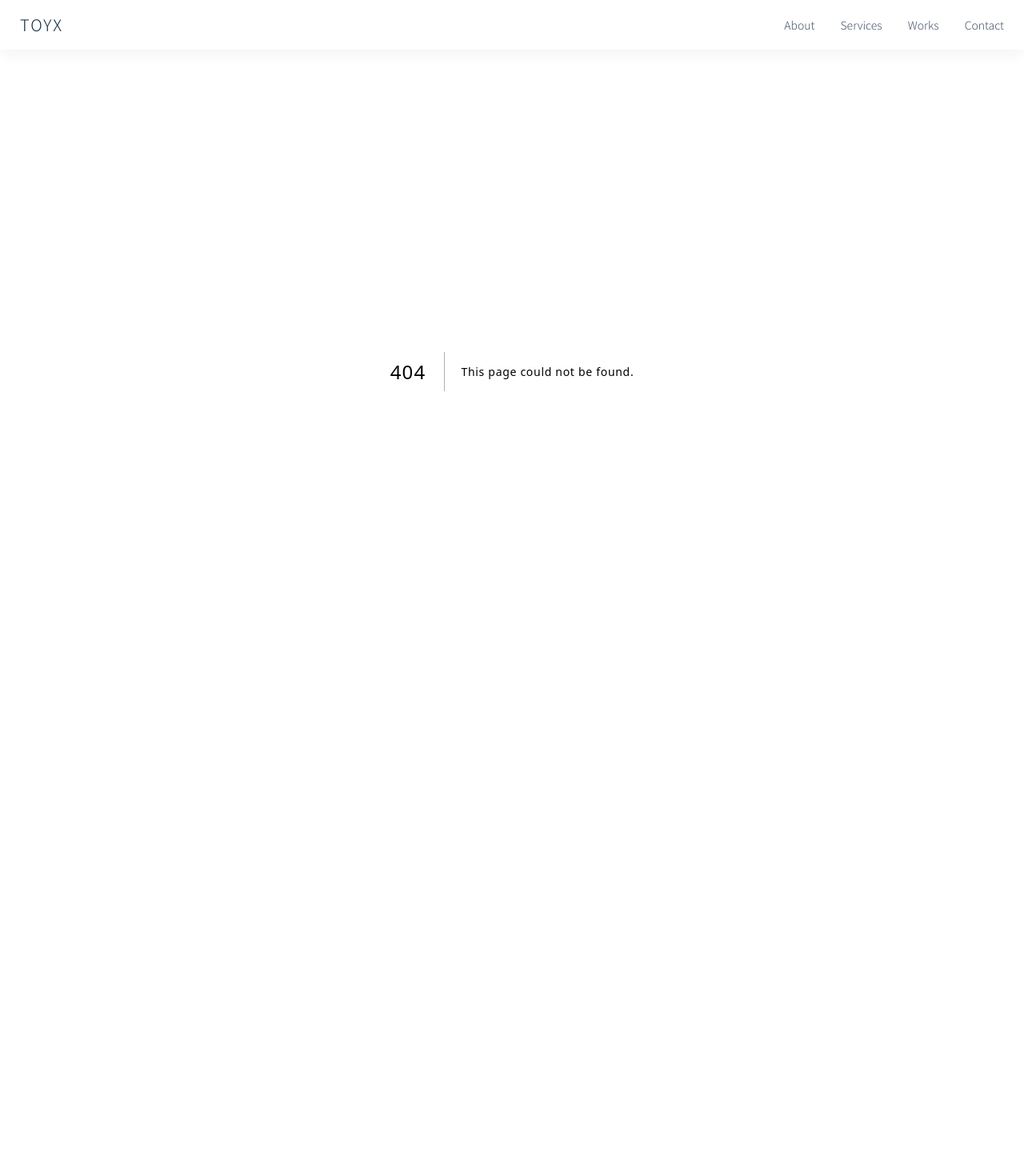
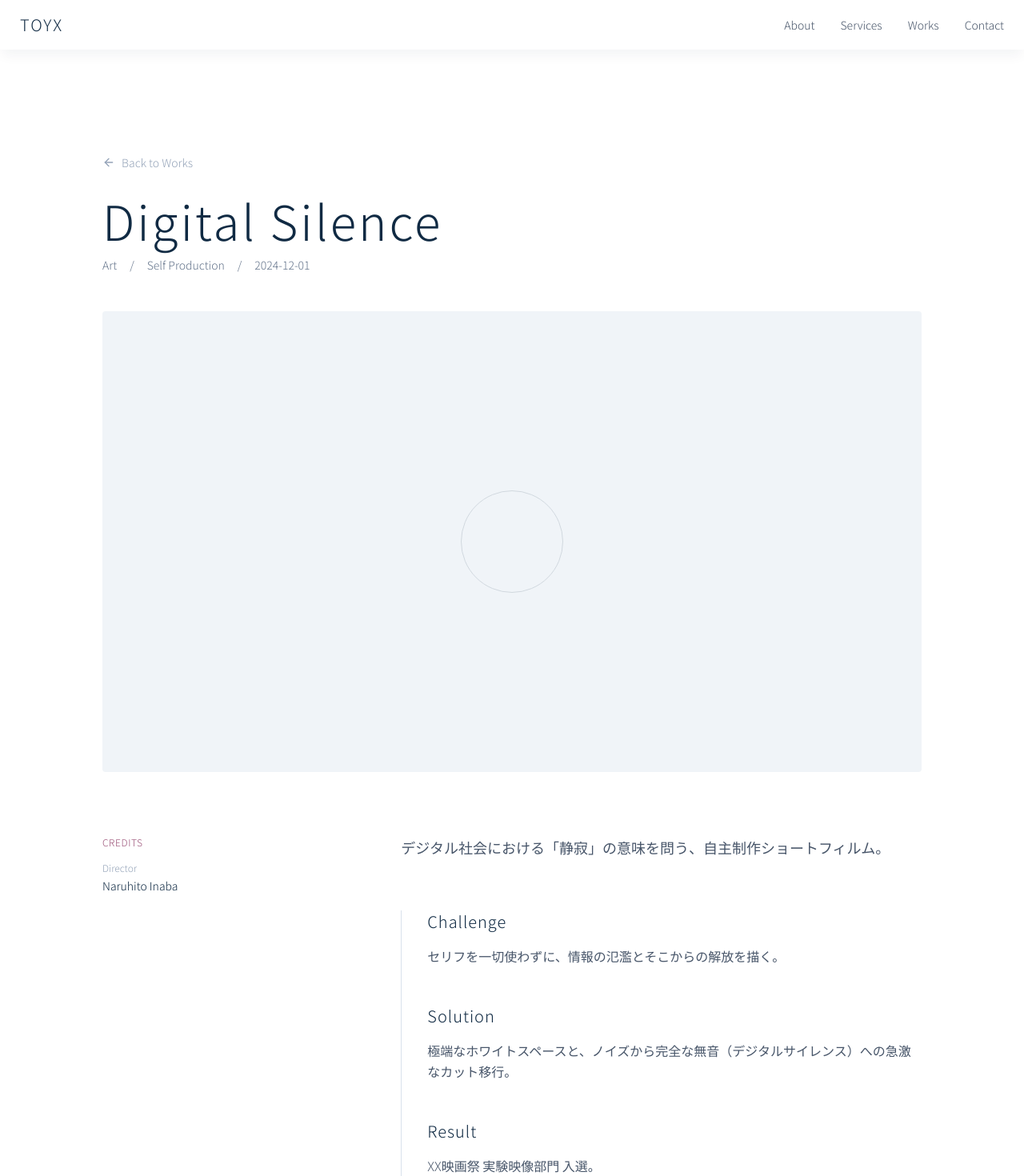
Before and after one commit to narunax/TOYX, a Next.js app: page /works/digital-silence in a window 1280 px wide. Before the commit this address had no page. Shown: the top 1470 px of the page at 80% size. Before the commit the page ends 864 px from the top, so only its background shows below. Built offline with nearby package versions, Linux system fonts and the light colour scheme.

Commit message:
feat: implement work detail page

```diff
--- /dev/null
+++ b/src/app/works/[slug]/page.tsx
@@ -0,0 +1,124 @@
+import { notFound } from "next/navigation";
+import Link from "next/link";
+import { ArrowLeft } from "lucide-react";
+import { getWorkBySlug, getWorks } from "@/lib/data";
+import { FadeIn } from "@/components/animations/FadeIn";
+
+export function generateStaticParams() {
+    const works = getWorks();
+    return works.map((work) => ({
+        slug: work.slug,
+    }));
+}
+
+export default async function WorkDetailPage({
+    params,
+}: {
+    params: Promise<{ slug: string }>;
+}) {
+    const { slug } = await params;
+    const work = getWorkBySlug(slug);
+
+    if (!work) {
+        notFound();
+    }
+
+    return (
+        <article className="min-h-screen pt-32 pb-20 px-6">
+            <div className="mx-auto max-w-5xl">
+                <FadeIn>
+                    <Link
+                        href="/works"
+                        className="inline-flex items-center text-sm font-light text-slate-400 hover:text-navy-900 mb-8 transition-colors"
+                    >
+                        <ArrowLeft className="w-4 h-4 mr-2" />
+                        Back to Works
+                    </Link>
+                </FadeIn>
+
+                <FadeIn delay={0.2}>
+                    <h1 className="text-4xl md:text-6xl font-extralight text-navy-900 mb-4">
+                        {work.title}
+                    </h1>
+                    <div className="flex flex-wrap gap-4 text-sm font-light text-slate-500 mb-12">
+                        <span>{work.category}</span>
+                        <span>/</span>
+                        <span>{work.client || "Self Production"}</span>
+                        <span>/</span>
+                        <span>{work.publishedDate}</span>
+                    </div>
+                </FadeIn>
+
+                {/* Hero Image / Video Placeholder */}
+                <FadeIn delay={0.4}>
+                    <div className={`aspect-video w-full rounded-sm ${work.thumbnailUrl} mb-20 relative overflow-hidden`}>
+                        <div className="absolute inset-0 flex items-center justify-center opacity-20">
+                            <div className="w-32 h-32 border border-navy-900 rounded-full animate-pulse" />
+                        </div>
+                    </div>
+                </FadeIn>
+
+                <div className="grid grid-cols-1 md:grid-cols-[1fr_2fr] gap-12">
+                    {/* Sidebar */}
+                    <aside className="space-y-8">
+                        <FadeIn delay={0.6}>
+                            <div>
+                                <h3 className="text-xs font-light tracking-[0.2em] text-rose-500 uppercase mb-4">
+                                    Credits
+                                </h3>
+                                <ul className="space-y-2">
+                                    {work.credits.map((credit, i) => (
+                                        <li key={i} className="text-sm font-light text-navy-900">
+                                            <span className="text-slate-400 block text-xs mb-1">{credit.role}</span>
+                                            {credit.name}
+                                        </li>
+                                    ))}
+                                </ul>
+                            </div>
+                        </FadeIn>
+                    </aside>
+
+                    {/* Main Content */}
+                    <div className="space-y-16">
+                        <FadeIn delay={0.6}>
+                            <div className="prose prose-slate max-w-none">
+                                <p className="text-lg font-light leading-relaxed text-slate-600">
+                                    {work.description}
+                                </p>
+                            </div>
+                        </FadeIn>
+
+                        <div className="space-y-12 border-l border-navy-100 pl-8">
+                            <FadeIn delay={0.7}>
+                                <div>
+                                    <h3 className="text-xl font-light text-navy-900 mb-4">Challenge</h3>
+                                    <p className="text-slate-600 font-light leading-relaxed">
+                                        {work.challenge}
+                                    </p>
+                                </div>
+                            </FadeIn>
+
+                            <FadeIn delay={0.8}>
+                                <div>
+                                    <h3 className="text-xl font-light text-navy-900 mb-4">Solution</h3>
+                                    <p className="text-slate-600 font-light leading-relaxed">
+                                        {work.solution}
+                                    </p>
+                                </div>
+                            </FadeIn>
+
+                            <FadeIn delay={0.9}>
+                                <div>
+                                    <h3 className="text-xl font-light text-navy-900 mb-4">Result</h3>
+                                    <p className="text-slate-600 font-light leading-relaxed">
+                                        {work.result}
+                                    </p>
+                                </div>
+                            </FadeIn>
+                        </div>
+                    </div>
+                </div>
+            </div>
+        </article>
+    );
+}
```
